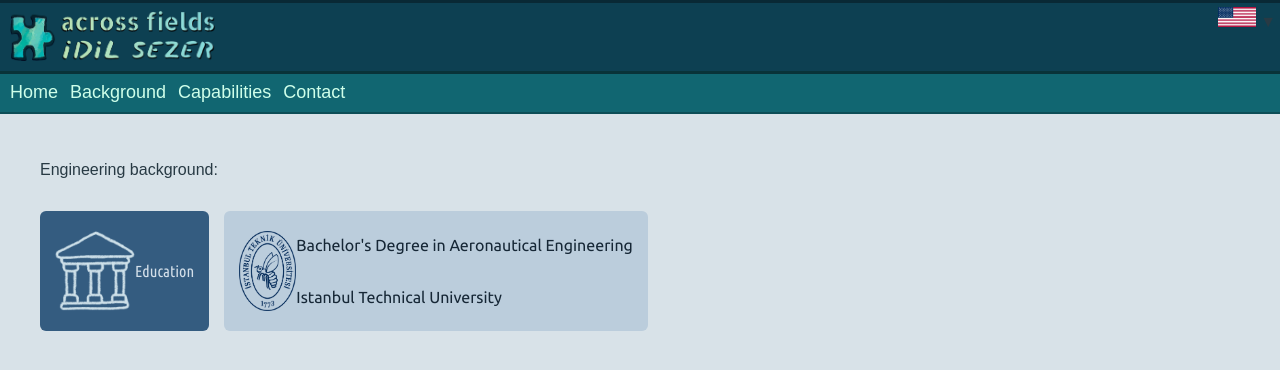
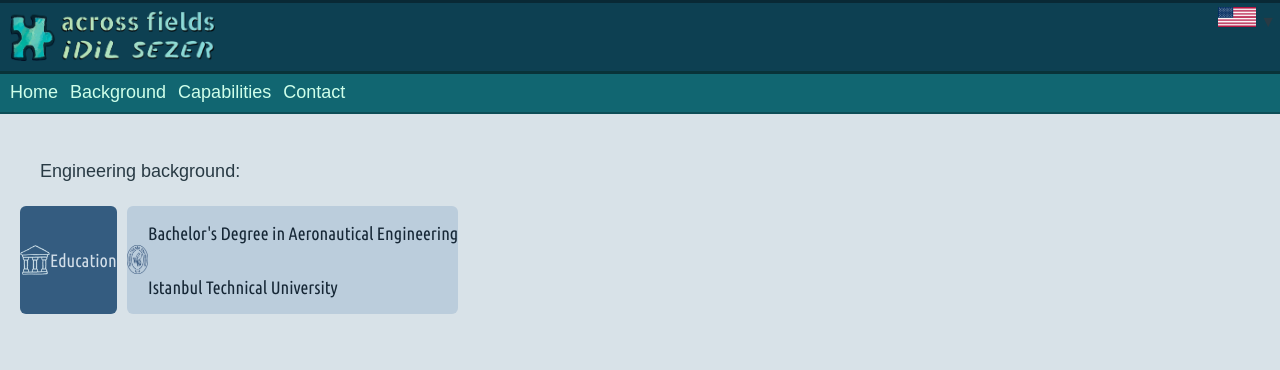
Before and after one commit to acrossfields/idilsezer, a Jekyll site: the page built from en/background.md, in a window 1280 px wide. Shown: the top 370 px of the page. Built offline with Jekyll 4.4.1, drawn with Linux system fonts in a browser that asks for light colours; some web fonts are replaced.

Commit message:
Update style.scss

```diff
--- a/assets/css/style.scss
+++ b/assets/css/style.scss
@@ -120,7 +120,7 @@ body a:hover {
   margin: 15px;
   padding: 8px 5px;
   font-family: 'Ysabeau', sans-serif;
-  font-size: 16px;
+  font-size: 18px;
   line-height: 1.25;
 }
 
@@ -128,40 +128,38 @@ body a:hover {
   display: flex;
   flex-wrap: wrap;
   justify-content: flex-start;
-  gap: 15px;
-  margin: 15px;
-  padding: 8px 5px;
+  gap: 10px;
+  margin: 0;
+  padding: 0;
 }
 
 .bg-box {
   display: flex;
   align-items: center;
-  padding: 8px 15px;
+  padding: 0;
   border-radius: 6px;
-  line-height: 1.25;
-  font-size: 16px;
+  font-family: 'Ubuntu Condensed', sans-serif;
+  line-height: 1;
+  font-size: 18px;
 }
 
 .bg-box.eng.main {
-  font-family: 'Ubuntu Condensed', sans-serif;
   color: #d3dfe9;
   background-color: #345c80;
 }
 
 .bg-box.eng.sub {
-  font-family: 'Ubuntu Condensed', sans-serif;
   color: #162736;
   background-color: #9eb8cf;
 }
 
 .bg-box.eng.side {
-  font-family: 'Ubuntu', sans-serif;
   color: #162736;
   background-color: #bbcddc;
 }
 
 .bg-box img {
-  max-height: 80px;
+  max-height: 30px;
   width: auto;
   margin: 0;
 }
```
